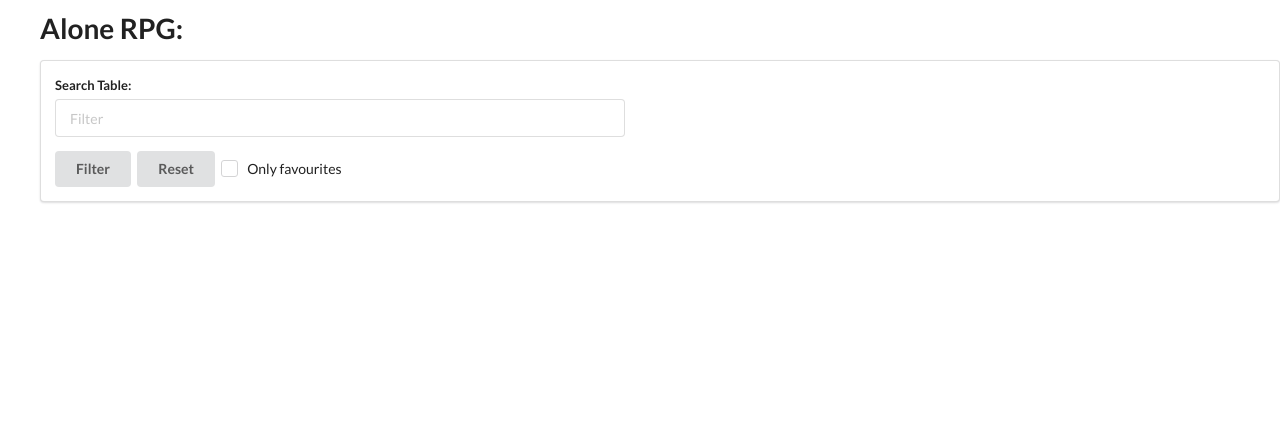
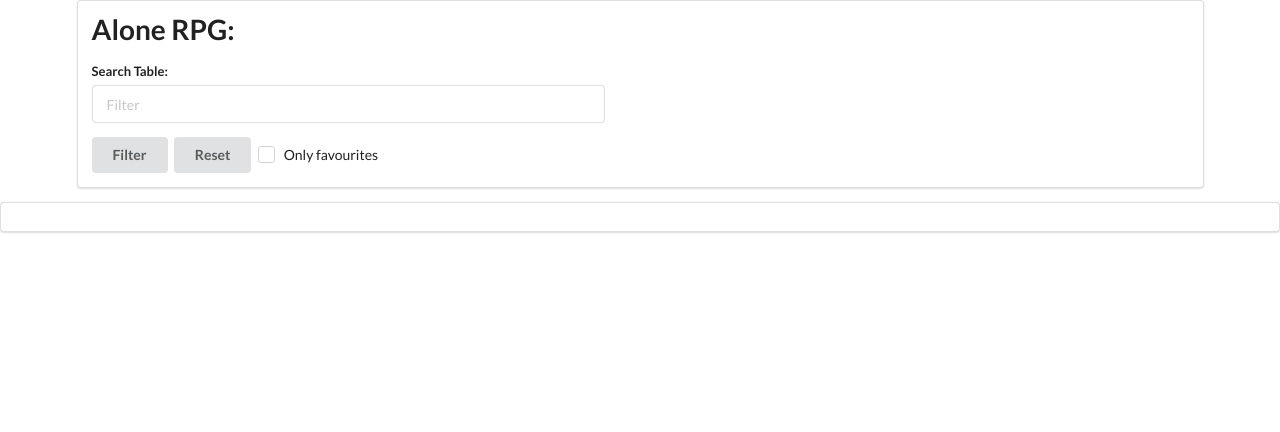
Before and after one commit to Alberaan/alonerpg, a Python web app: template templates/home.html in a window 1280 px wide. Shown: the top 432 px of the page. After the commit the page ends 233 px from the top, so only its background shows below. Run offline with Jinja, Linux system fonts and the light colour scheme; the template is opened without the code that fills it, so the values that code supplies are empty.

Commit message:
Fixed html styles

```diff
--- a/templates/home.html
+++ b/templates/home.html
@@ -5,10 +5,9 @@
         <title>Alone RPG</title>
     </head>
     <body onload="mark_favourites()">
-<ul>
-<h1 class="ui header">Alone RPG:</h1>
-
+        <div class="ui container">
             <div class="ui segment">
+                <h1 class="ui header left aligned">Alone RPG:</h1>
                 <div class="ui two column very relaxed grid">
                     <div class="column">
                         <form class="ui form" id="filter" action="/">
@@ -33,23 +32,26 @@
                     </div>
                 </div>
             </div>
-
-<p><h2>{{ filter_message }}</h2></p>
+            <div class="ui segment">
+                <h2>{{ filter_message }}</h2>
                 <div class="ui grid">
                     {% for table in tables %}
                     {% if rolled_table == table.index %}
-            <div class="four wide column"><input type="checkbox" id="favourite {{ table.index }}" onclick="manage_favourites('favourite {{ table.index }}')"><a class="fluid primary small ui button" onclick="roll_table_button('?rtn={{ table.index }}&searchfield={{ current_filter }}')">({{ table.system }}) {{ table.filename }}</a></div>
+                    <div class="four wide column">
+                        <input type="checkbox" id="favourite {{ table.index }}" onclick="manage_favourites('favourite {{ table.index }}')">
+                        <a class="fluid primary small ui button" onclick="roll_table_button('?rtn={{ table.index }}&searchfield={{ current_filter }}')">({{ table.system }}) {{ table.filename }}</a>
+                    </div>
                     {% else %}
-            <div class="four wide column"><input type="checkbox" id="favourite {{ table.index }}" onclick="manage_favourites('favourite {{ table.index }}')"><a class="fluid small ui button" onclick="roll_table_button('?rtn={{ table.index }}&searchfield={{ current_filter }}')">({{ table.system }}) {{ table.filename }}</a></div>
+                    <div class="four wide column">
+                        <input type="checkbox" id="favourite {{ table.index }}" onclick="manage_favourites('favourite {{ table.index }}')">
+                        <a class="fluid small ui button" onclick="roll_table_button('?rtn={{ table.index }}&searchfield={{ current_filter }}')">({{ table.system }}) {{ table.filename }}</a>
+                    </div>
                     {% endif %}
                     {% endfor %}
                 </div>
-
             </div>
-</ul>
-
+        </div>
         <script>
-
             function roll_table_button(partial_link){
                 if (document.getElementById("favourites_checkbox").checked === true){
                     window.location = partial_link + "&favourites_checkbox=" + get_favourites();
@@ -127,6 +129,5 @@
                 }
             }
         </script>
-
     </body>
 </html>
```
Lines whose indentation alone changed are shown as unchanged.
